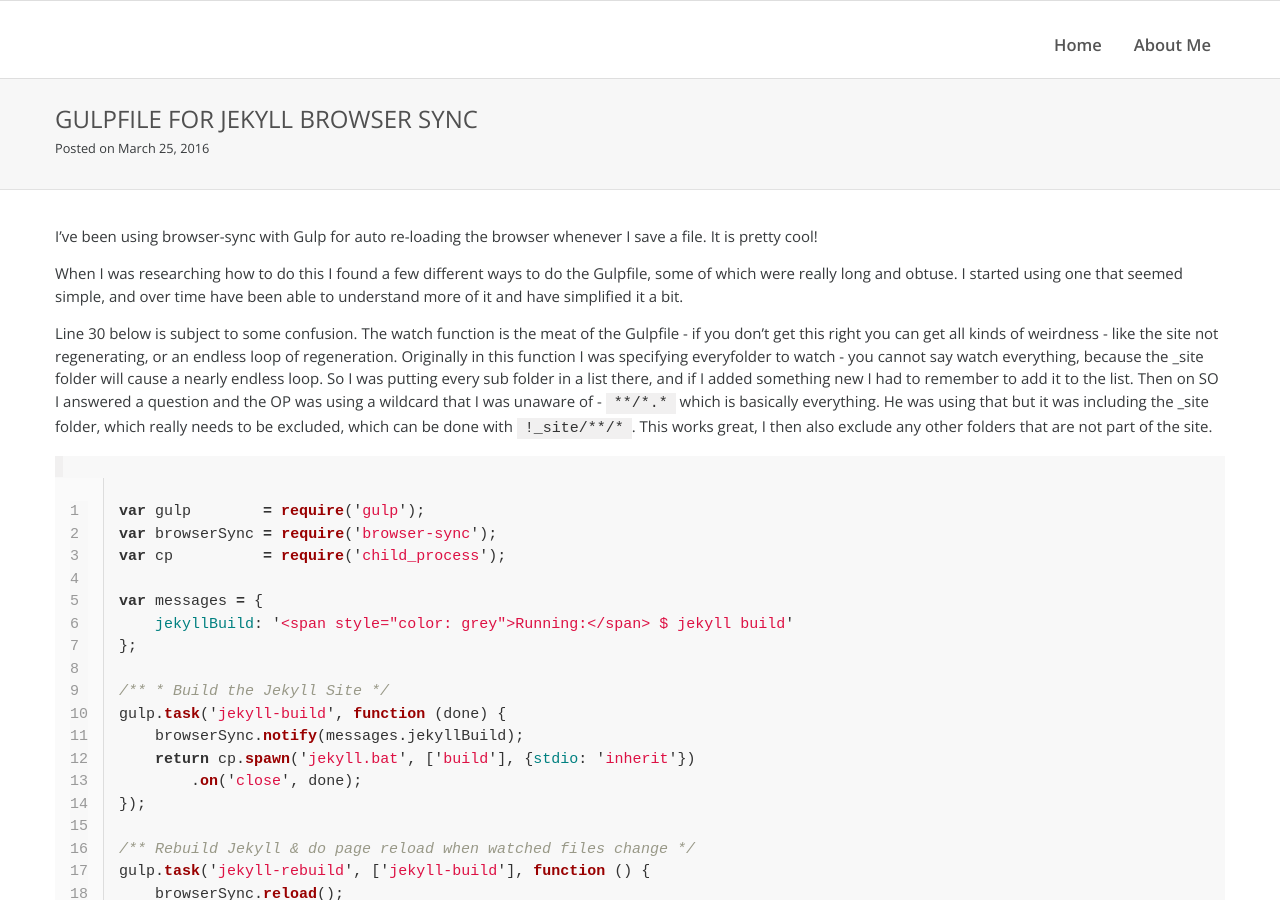
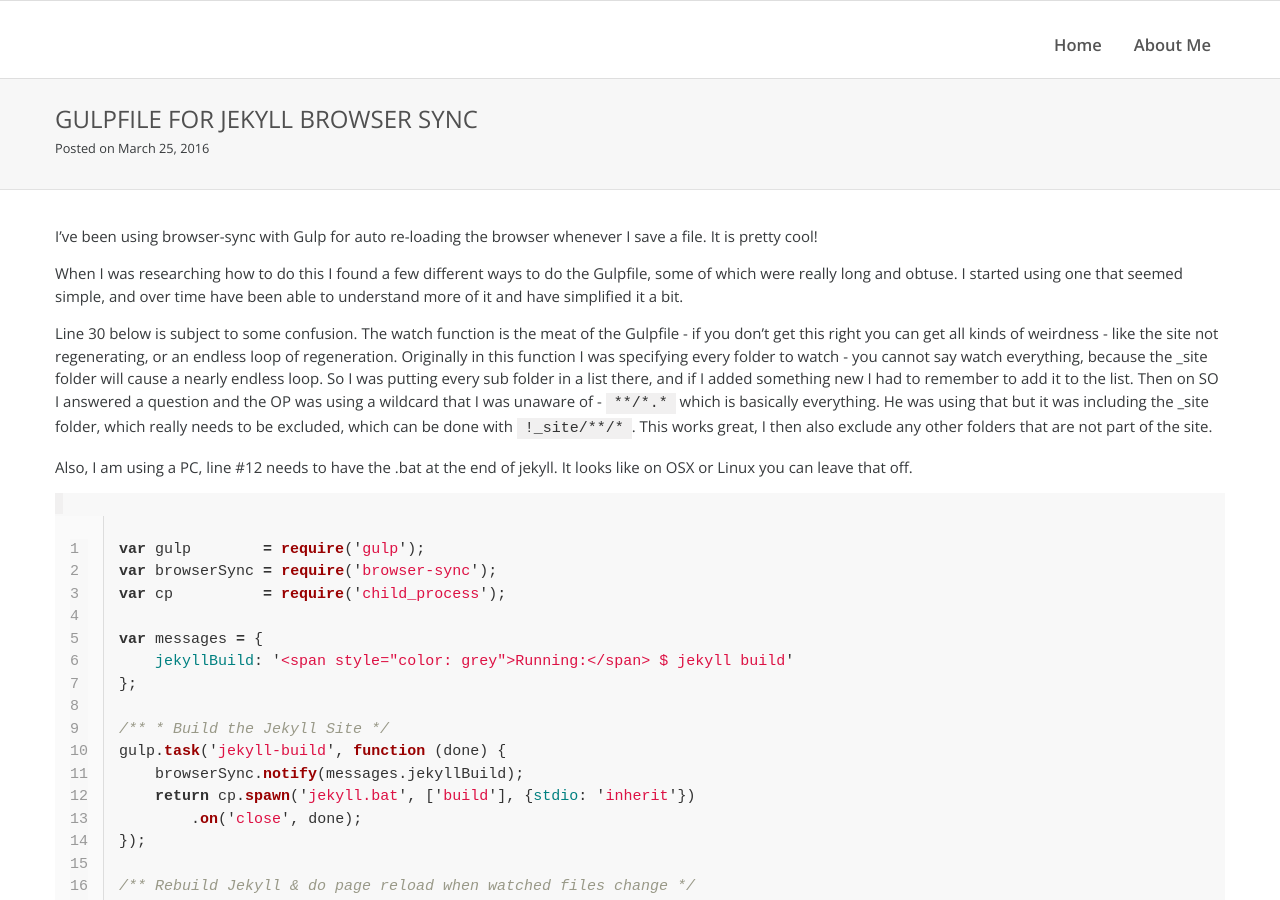
Before and after one commit to rdyar/rdyar.github.io, a Jekyll site: the page built from _posts/2016-03-25-gulpfile-for-jekyll-browser-sync.md, in a window 1280 px wide and 900 px high. Built offline with Jekyll 4.4.1, drawn with Linux system fonts in a browser that asks for light colours.

Commit message:
Update 2016-03-25-gulpfile-for-jekyll-browser-sync.md

```diff
--- a/_posts/2016-03-25-gulpfile-for-jekyll-browser-sync.md
+++ b/_posts/2016-03-25-gulpfile-for-jekyll-browser-sync.md
@@ -4,7 +4,9 @@ I've been using browser-sync with Gulp for auto re-loading the browser whenever
 
 When I was researching how to do this I found a few different ways to do the Gulpfile, some of which were really long and obtuse. I started using one that seemed simple, and over time have been able to understand more of it and have simplified it a bit.
 
-Line 30 below is subject to some confusion. The watch function is the meat of the Gulpfile - if you don't get this right you can get all kinds of weirdness - like the site not regenerating, or an endless loop of regeneration. Originally in this function I was specifying everyfolder to watch - you cannot say watch everything, because the _site folder will cause a nearly endless loop. So I was putting every sub folder in a list there, and if I added something new I had to remember to add it to the list. Then on SO I answered a question and the OP was using a wildcard that I was unaware of - `**/*.*` which is basically everything. He was using that but it was including the _site folder, which really needs to be excluded, which can be done with `!_site/**/*`. This works great, I then also exclude any other folders that are not part of the site.
+Line 30 below is subject to some confusion. The watch function is the meat of the Gulpfile - if you don't get this right you can get all kinds of weirdness - like the site not regenerating, or an endless loop of regeneration. Originally in this function I was specifying every folder to watch - you cannot say watch everything, because the _site folder will cause a nearly endless loop. So I was putting every sub folder in a list there, and if I added something new I had to remember to add it to the list. Then on SO I answered a question and the OP was using a wildcard that I was unaware of - `**/*.*` which is basically everything. He was using that but it was including the _site folder, which really needs to be excluded, which can be done with `!_site/**/*`. This works great, I then also exclude any other folders that are not part of the site.
+
+Also, I am using a PC, line #12 needs to have the .bat at the end of jekyll. It looks like on OSX or Linux you can leave that off.
 
  {% highlight javascript linenos %}
 var gulp        = require('gulp');
```
